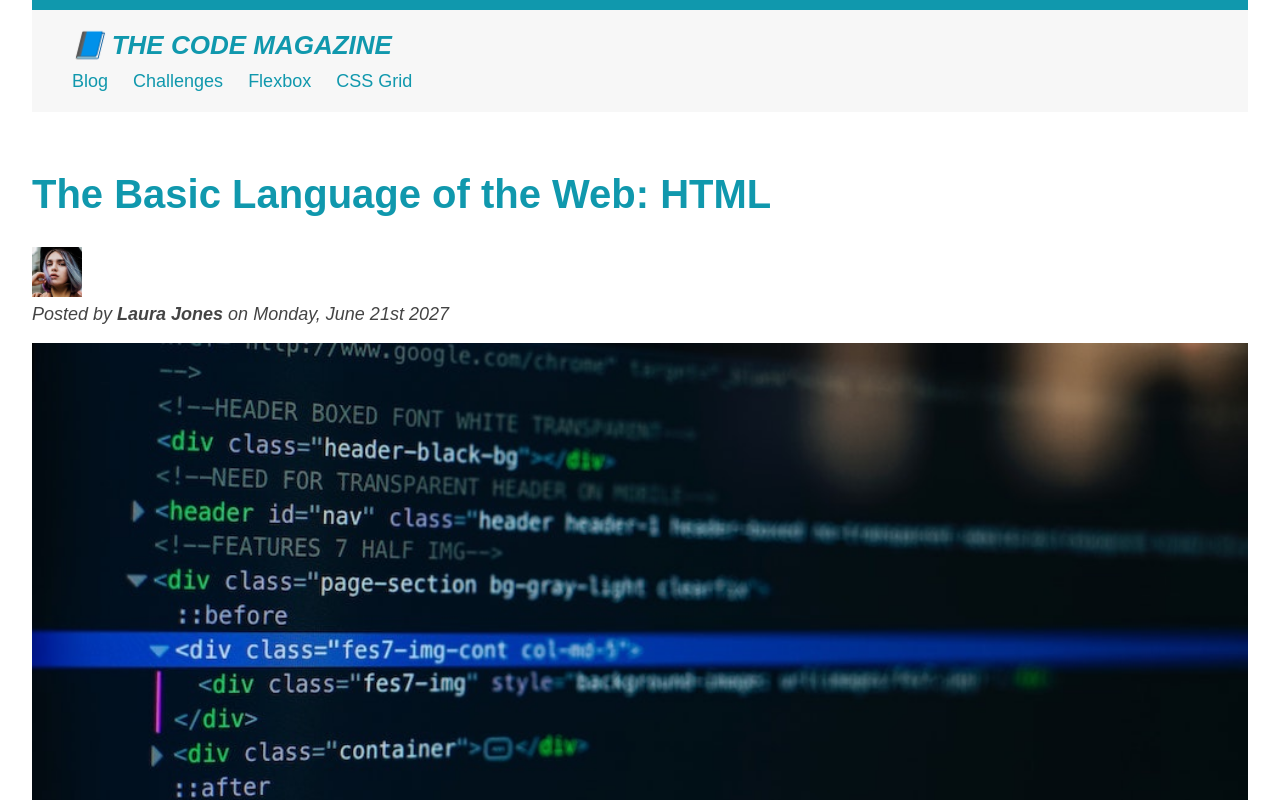
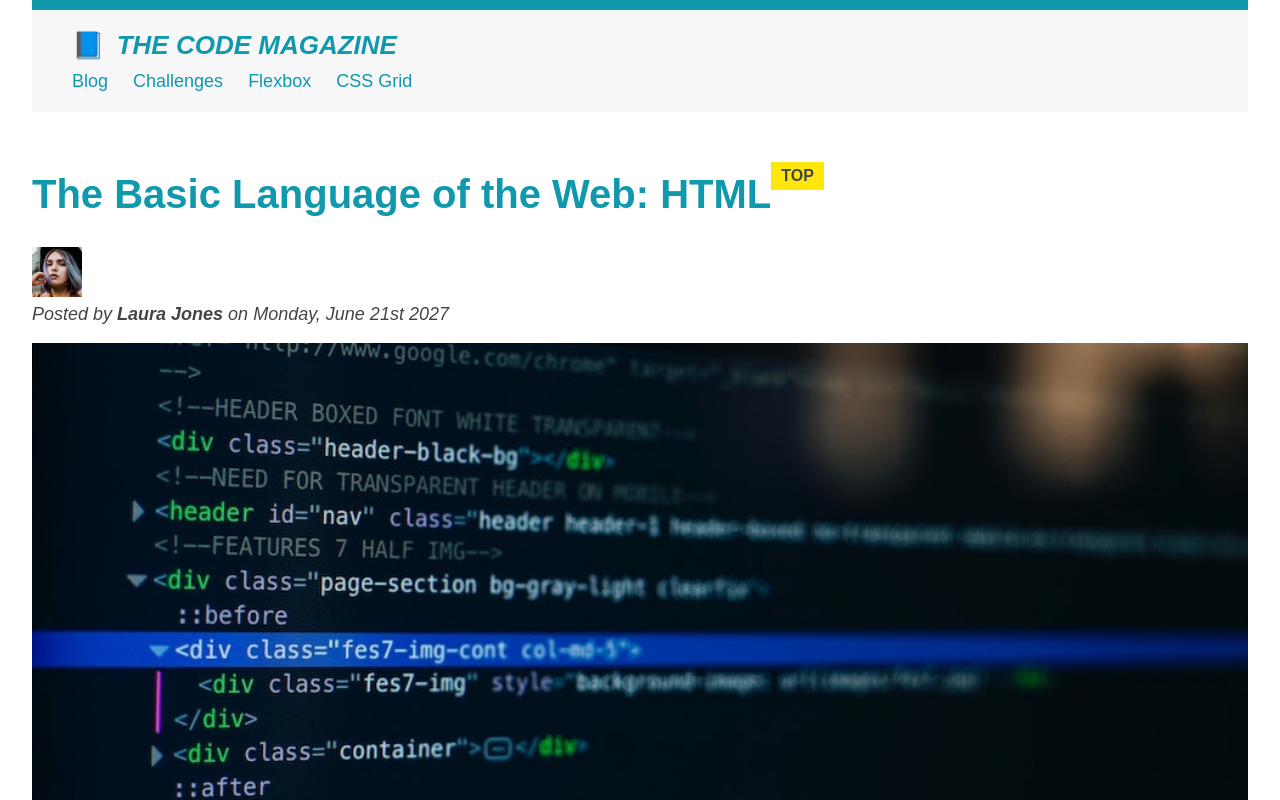
Before and after one commit to deepak-popup/HTML-CSS-Training, a plain HTML site: page 03-CSS-Fundamentals/index.html in a window 1280 px wide. Shown: the top 800 px of the page. Drawn offline with Linux system fonts and the light colour scheme.

Commit message:
Section 3 - CSS Fundamentals

```diff
--- a/03-CSS-Fundamentals/style.css
+++ b/03-CSS-Fundamentals/style.css
@@ -60,9 +60,27 @@ h1 {
   font-style: italic;
 }
 
+h1::first-letter {
+  font-style: normal;
+  margin-right: 5px;
+}
+
 h2 {
   font-size: 40px;
   margin-bottom: 30px;
+  position: relative;
+}
+
+h2::after {
+  content: "TOP";
+  background-color: #ffe70e;
+  color: #444;
+  font-size: 16px;
+  font-weight: bold;
+  display: inline-block;
+  padding: 5px 10px;
+  position: absolute;
+  top: -10px;
 }
 
 h3 {
@@ -81,6 +99,9 @@ p {
   line-height: 1.5;
   margin-bottom: 15px;
 }
+
+/* h3 + p::first-line {
+} */
 
 ul,
 ol {
```
